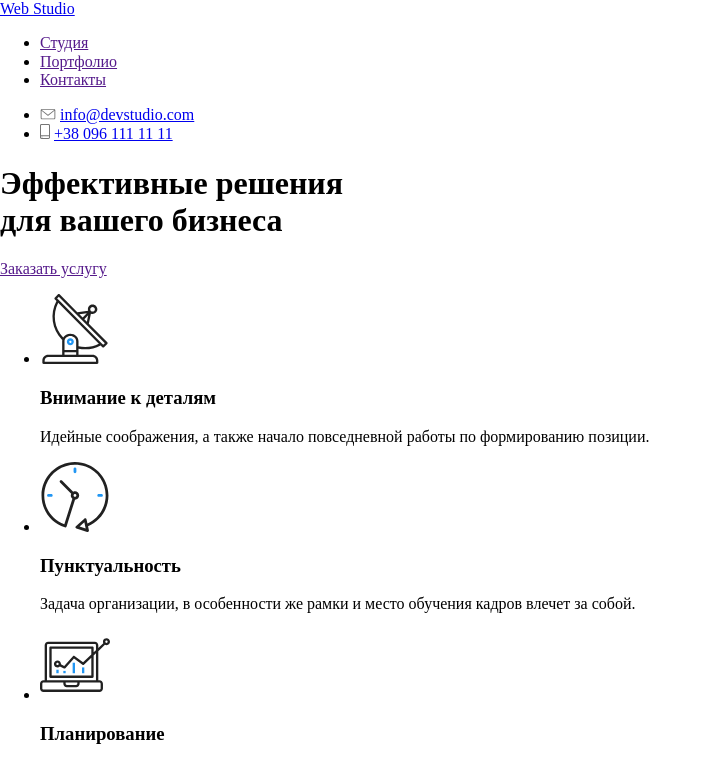
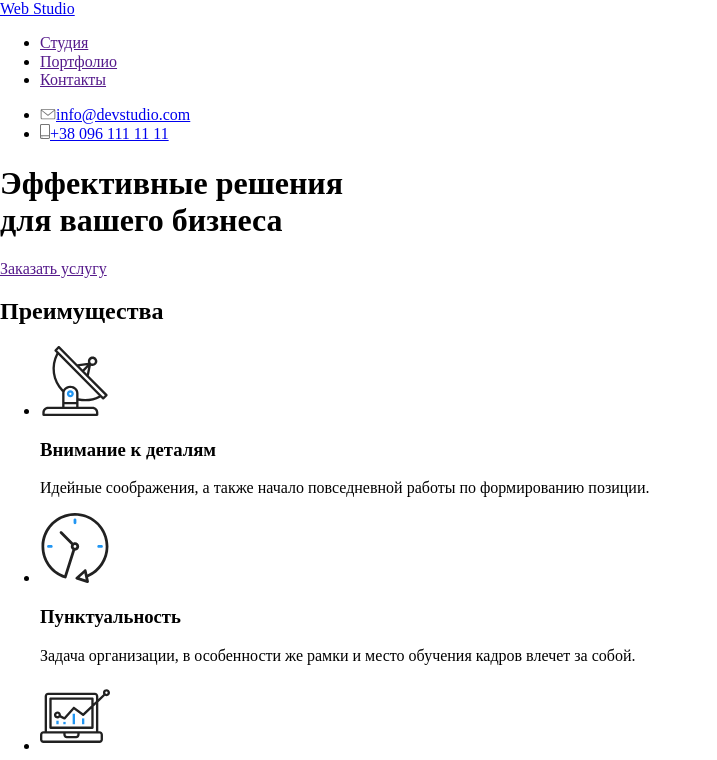
Before and after one commit to Oleksandr-Slipchenko/goit-markup-hw-01, a plain HTML site: page index.html in a window 1280 px wide. Shown: the top 760 px of the page, without its empty margins (0-717 px from the left). Drawn offline with Linux system fonts and the light colour scheme.

Commit message:
После исправления
1. Сначала подключается normalize.css потом style.css
2. Иконки почты и звонка являлись частью ссылки.
3. В "преимущества" добавил заголовок h2, потом скроем его.

```diff
--- a/index.html
+++ b/index.html
@@ -19,22 +19,24 @@
         </ul>
         <ul>
           <li>
+            <a href="mailto:info@devstudio.com">
               <img
                 src="./images/header/mail.svg"
                 alt="электронное письмо"
                 width="16"
                 height="11"
-            />
-            <a href="mailto:info@devstudio.com">info@devstudio.com</a>
+              />info@devstudio.com
+            </a>
           </li>
           <li>
+            <a href="tel:+380961111111">
               <img
                 src="./images/header/phone.svg"
                 alt="номер телефона"
                 width="10"
                 height="15"
-            />
-            <a href="tel:+380961111111">+38 096 111 11 11</a>
+              />+38 096 111 11 11
+            </a>
           </li>
         </ul>
       </nav>
@@ -53,6 +55,7 @@
       </div>
       <!-- section with features of company -->
       <section>
+        <h2>Преимущества</h2>
         <ul>
           <li>
             <img
```
Lines whose indentation alone changed are shown as unchanged.
